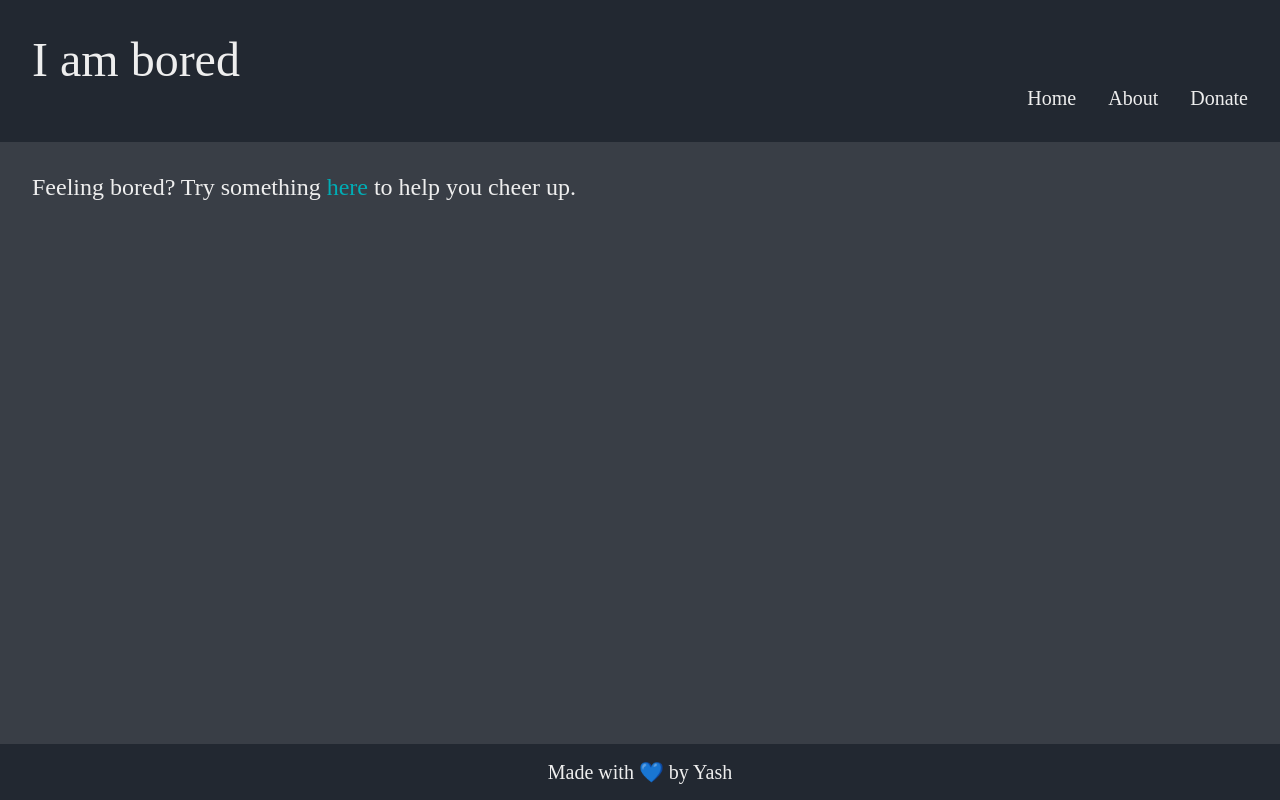
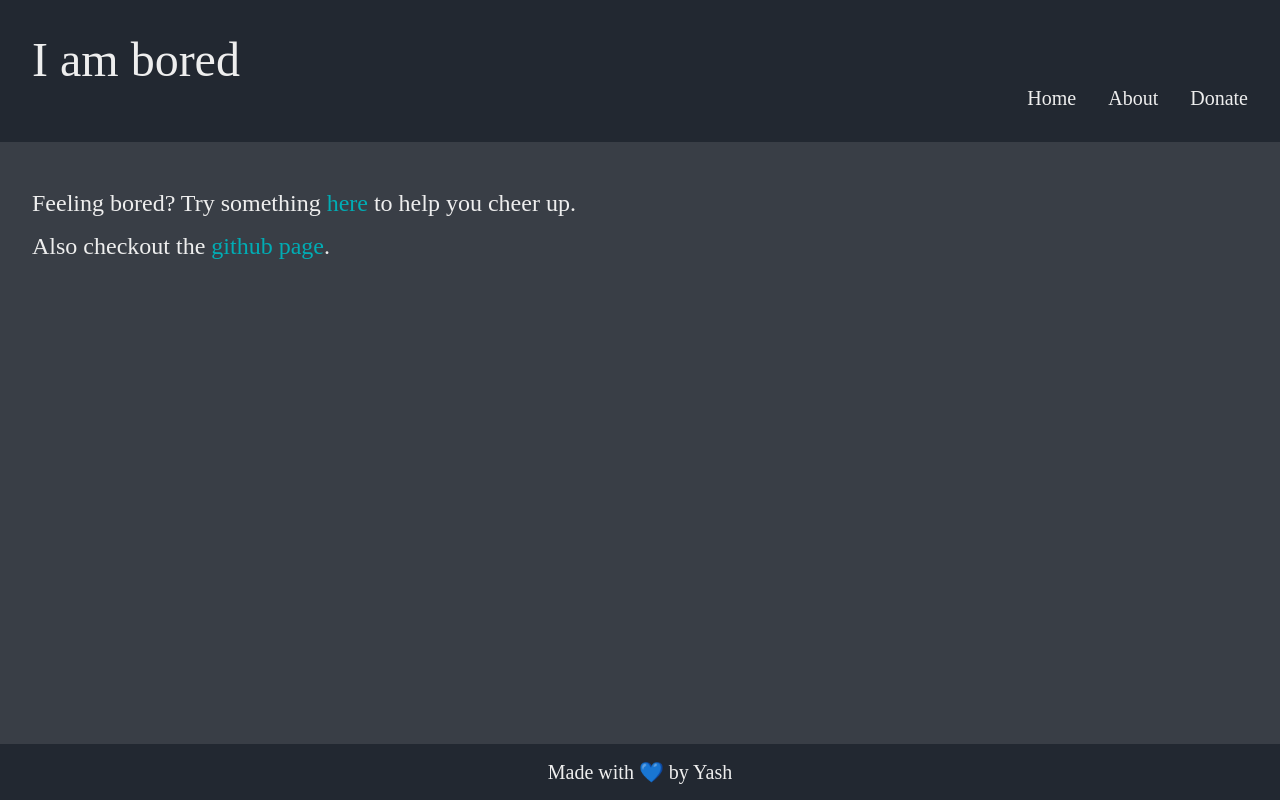
Before and after one commit to Yashdt12/i-am-bored, a React (Create React App) app: page /about in a window 1280 px wide. Built offline with nearby package versions, Linux system fonts and the light colour scheme.

Commit message:
Added github link to about page

```diff
--- a/src/About.js
+++ b/src/About.js
@@ -6,6 +6,9 @@ const About = () => {
       <p>
         Feeling bored? Try something <Link to='/' className='highlight'>here</Link> to help you cheer up.
       </p>
+      <p>
+        Also checkout the <Link target='_blank' to='https://github.com/Yashdt12/i-am-bored' className='highlight'>github page</Link>.
+      </p>
     </main>
   )
 }
--- a/src/index.css
+++ b/src/index.css
@@ -210,6 +210,7 @@ a:active {
 
 .About p {
   font-size: 1.5rem;
+  margin-top: 1rem;
   color: var(--COLOR-CONTRAST);
 }
 
```
